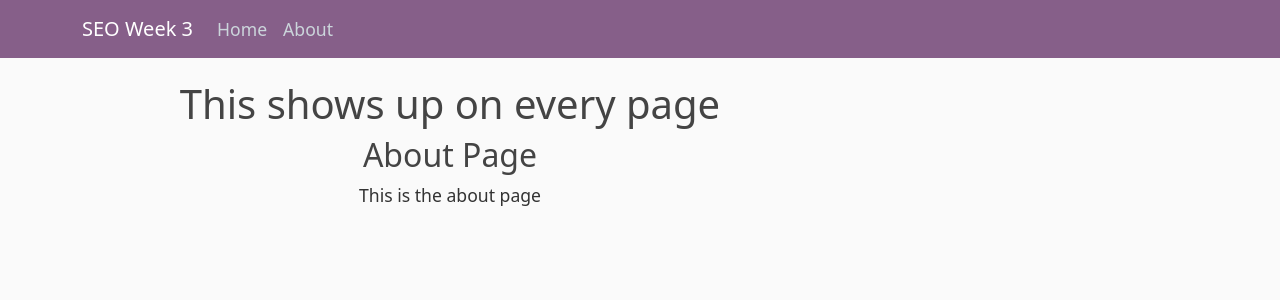
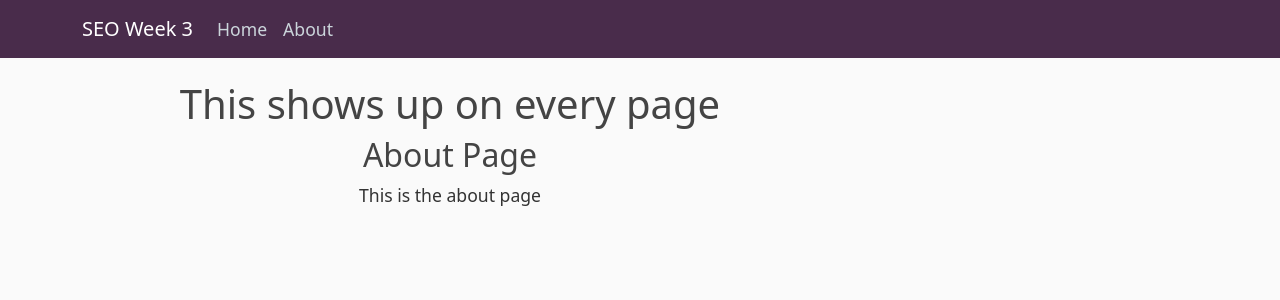
Before and after one commit to angelchuk/week3website, a Flask app: page /about in a window 1280 px wide. Shown: the top 300 px of the page. Run offline with Flask 3, Linux system fonts and the light colour scheme.

Commit message:
cosmetic change

```diff
--- a/static/main.css
+++ b/static/main.css
@@ -9,7 +9,7 @@ h1, h2, h3, h4, h5, h6 {
 }
 
 .bg-steel {
-  background-color: #865f89;
+  background-color: #492c4b;
 }
 
 .site-header .navbar-nav .nav-link {
```
